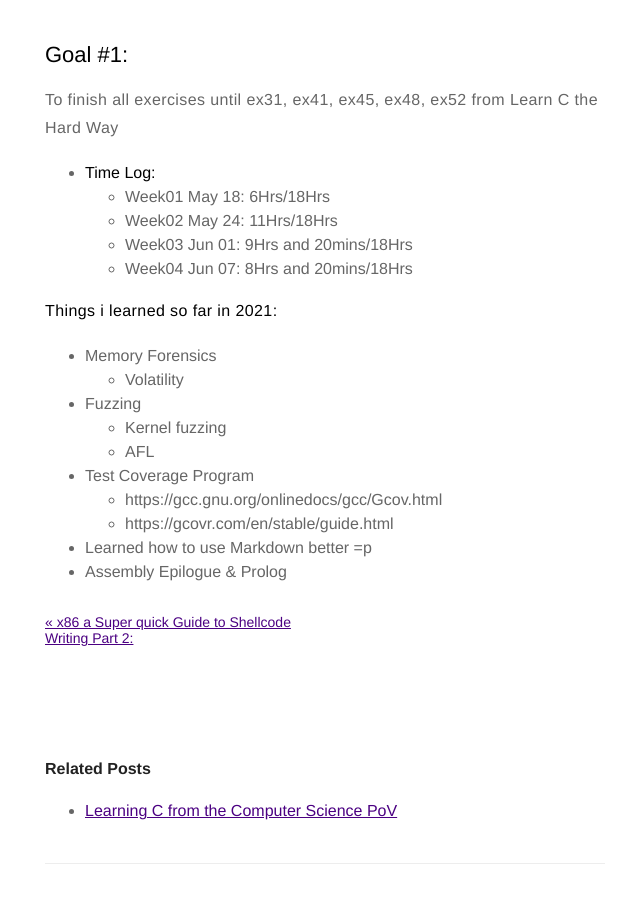
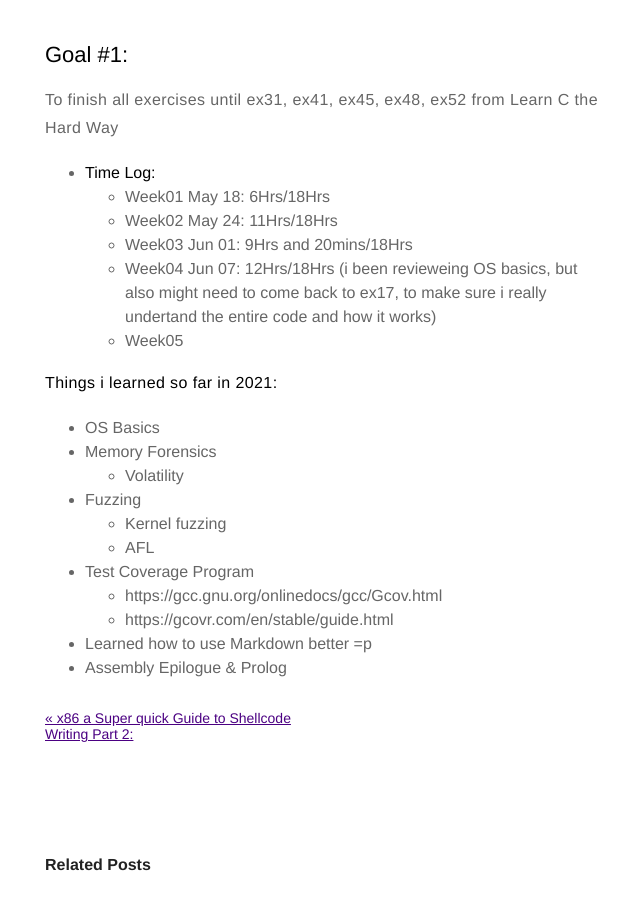
Before and after one commit to MaskedFox/maskedfox.github.io, a Jekyll site: the page built from _posts/2021-05-18-LearningTime2021.md, in a window 1280 px wide and 900 px high, scrolled down 821 px. Shown: the whole window, without its empty margins (315-955 px from the left). Built offline with Jekyll 4.4.1, drawn with Linux system fonts in a browser that asks for light colours; comment, search, counter and statistics services are not loaded.

Commit message:
added time for last weekend

```diff
--- a/_posts/2021-05-18-LearningTime2021.md
+++ b/_posts/2021-05-18-LearningTime2021.md
@@ -33,10 +33,13 @@ To finish all exercises until ex31, ex41, ex45, ex48, ex52 from Learn C the Hard
   - Week01 May 18: 6Hrs/18Hrs
   - Week02 May 24: 11Hrs/18Hrs
   - Week03 Jun 01: 9Hrs and 20mins/18Hrs
-  - Week04 Jun 07: 8Hrs and 20mins/18Hrs
+  - Week04 Jun 07: 12Hrs/18Hrs
+  (i been revieweing OS basics, but also might need to come back to ex17, to make sure i really undertand the entire code and how it works)
+  - Week05
   &nbsp;
 
 **Things i learned so far in 2021:**
+  - OS Basics
   - Memory Forensics
     - Volatility
   - Fuzzing
```
